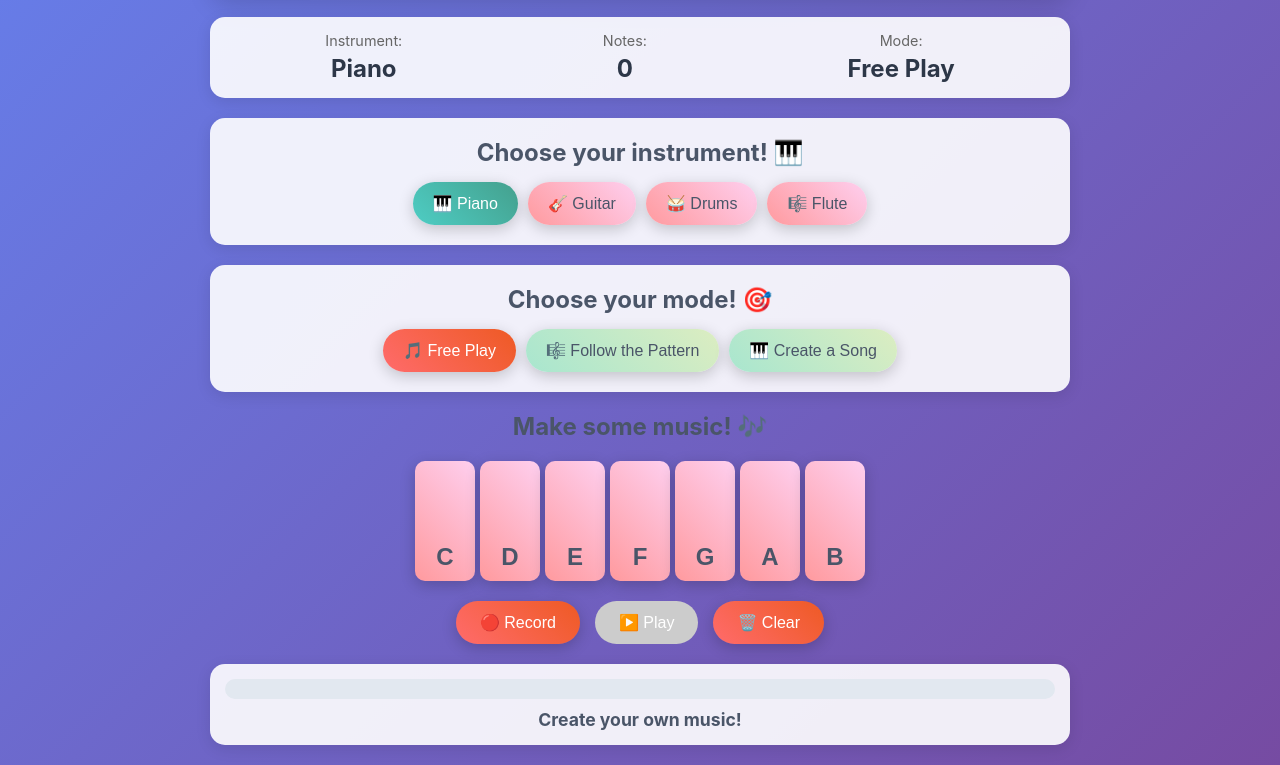
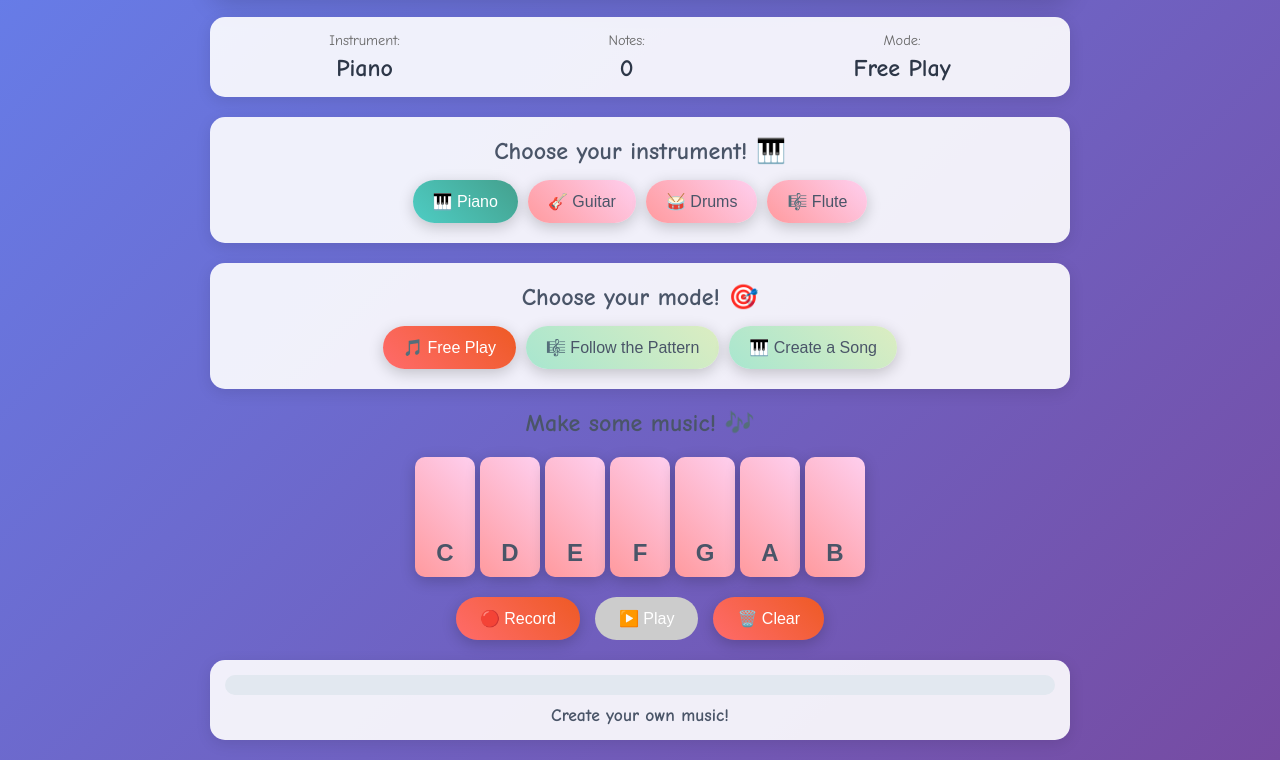
Before and after one commit to jjmn1109/gamefortoddlers, a website: page music-maker.html in a window 1280 px wide. Shown: the part 92-857 px from the top of the page. Drawn offline with Linux system fonts and the light colour scheme.

Commit message:
Comment goat

```diff
--- a/animal-sounds-script.js
+++ b/animal-sounds-script.js
@@ -152,7 +152,7 @@ let gameState = {
             audioUrls: [
                 'animal-sounds/owl-hoot.mp3'
             ]
-        },
+        }/*,
         {
             emoji: '🐐',
             name: 'Goat',
@@ -160,7 +160,7 @@ let gameState = {
             audioUrls: [
                 'animal-sounds/goat-bleat.mp3'
             ]
-        }
+        }*/
     ],
     currentLevel: 1,
     score: 0,
--- a/memory-match-style.css
+++ b/memory-match-style.css
@@ -6,7 +6,7 @@
 }
 
 body {
-    font-family: -apple-system, BlinkMacSystemFont, 'Segoe UI', Roboto, 'Helvetica Neue', Arial, sans-serif;
+    font-family: 'Comic Sans MS', cursive, sans-serif;
     background: linear-gradient(135deg, #667eea 0%, #764ba2 100%);
     min-height: 100vh;
     overflow-x: hidden;
--- a/music-maker-style.css
+++ b/music-maker-style.css
@@ -6,7 +6,7 @@
 }
 
 body {
-    font-family: -apple-system, BlinkMacSystemFont, 'Segoe UI', Roboto, 'Helvetica Neue', Arial, sans-serif;
+    font-family: 'Comic Sans MS', cursive, sans-serif;
     background: linear-gradient(135deg, #667eea 0%, #764ba2 100%);
     min-height: 100vh;
     overflow-x: hidden;
```
Also changed, not shown: 1 other file.
